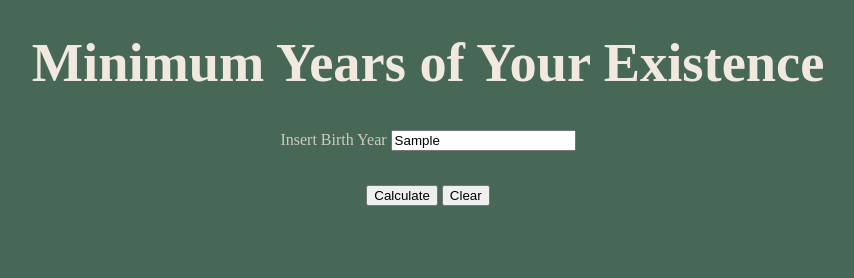
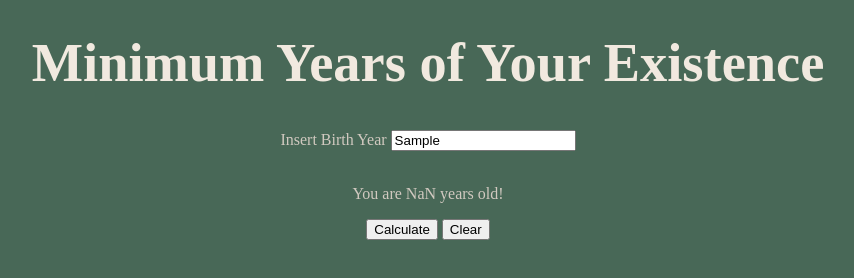
Before and after one commit to staten-island-tech/dom-manipulation-project-ericazlin, a plain HTML site: page index.html in a window 1280 px wide. Both pictures are taken after typing "Sample" into the empty fields and a click on the button "Calculate". Shown: the whole page, without its empty margins (212-1066 px from the left). Drawn offline with Linux system fonts and the light colour scheme.

Commit message:
whatever yo

```diff
--- a/index.html
+++ b/index.html
@@ -2,7 +2,7 @@
 <head>
     <meta charset="UTF-8">
     <meta http-equiv="X-UA-Compatible" content="IE=edge">
-    <meta name="viewport" content="width= , initial-scale=1.0">
+    <meta name="viewport" content="width=device-width, initial-scale=1.0">
     <title>Domashnee Zadaneeye</title>
     <link rel="stylesheet" href="style.css">
 </head>
@@ -13,16 +13,16 @@
         <h1> Minimum Years of Your Existence <h1>
     </div>
 
-    <div id="InsertBirthYear">
+    <div id="box">
         <label for="Age">Insert Birth Year</label>
-        <input type="text" class="input" id="Age" name="Age"><br><br>
+        <input type="text" class="input" id="ageYear" name="Age"><br><br>
     </div>
 
     <div id="buttons">
-        <button type="button" id="btn">Calculate</button>
-        <button type="button" id="btn">Clear</button>
+        <button type="button" class="btn" id="btnCalc">Calculate</button>
+        <button type="button" class="btn" id="btnClear">Clear</button>
     </div>
 
-    <script src="main.js" ></script>
+    <script src="index.js" ></script>
 </body>
 </html>
--- a/index.js
+++ b/index.js
@@ -1,13 +1,28 @@
 // defining DOMSelectors
 const DOMSelectors = {
-     insertbirthyear: document.getElementById("insertbirthyear"),
-     calculate: document.getElementById("calculate"),
-     reset: document.getElementById("reset"),
-     box: document.getElementById("box"),
-     clear: document.getElementById("clear")
-  }
+   box: document.getElementById("box"),
+   calculate: document.getElementById("btnCalc"),
+   clear: document.getElementById("btnClear"),
+   title: document.getElementById("title"),
+   ageYear: document.getElementById("ageYear"),
+   button: document.querySelector(".btn"),
+}
 
+function ageCalc(year) {
+   const currentYear = 2022;
+   let input = year;
+   return age = currentYear - input
+}
 
-  DOMSelectors.submit.addEventListener("click", function (insertbirthyear) {
+function ageClear(){
+   DOMSelectors.ageYear.value = ""
+}
 
-  })
+DOMSelectors.calculate.addEventListener("click", function () {
+   let age = ageCalc(DOMSelectors.ageYear.value);
+   DOMSelectors.box.insertAdjacentHTML("beforeend", `<p>You are ${age} years old!</p>`)
+})
+
+DOMSelectors.clear.addEventListener("click", function () {
+   ageClear();
+})
--- a/style.css
+++ b/style.css
@@ -3,6 +3,8 @@ html,
 body {
     background-color: rgb(72, 104, 87);
 }
+
+
 
 #title {
     color: rgb(241, 233, 223);
@@ -17,8 +19,9 @@ body {
     margin: 1rem;
 }
 
-#InsertBirthYear {
+#box {
     text-align: center;
     margin: 1rem;
     color: rgb(209, 201, 192);
+    background-color: rgb(72, 104, 87)
 }
```
